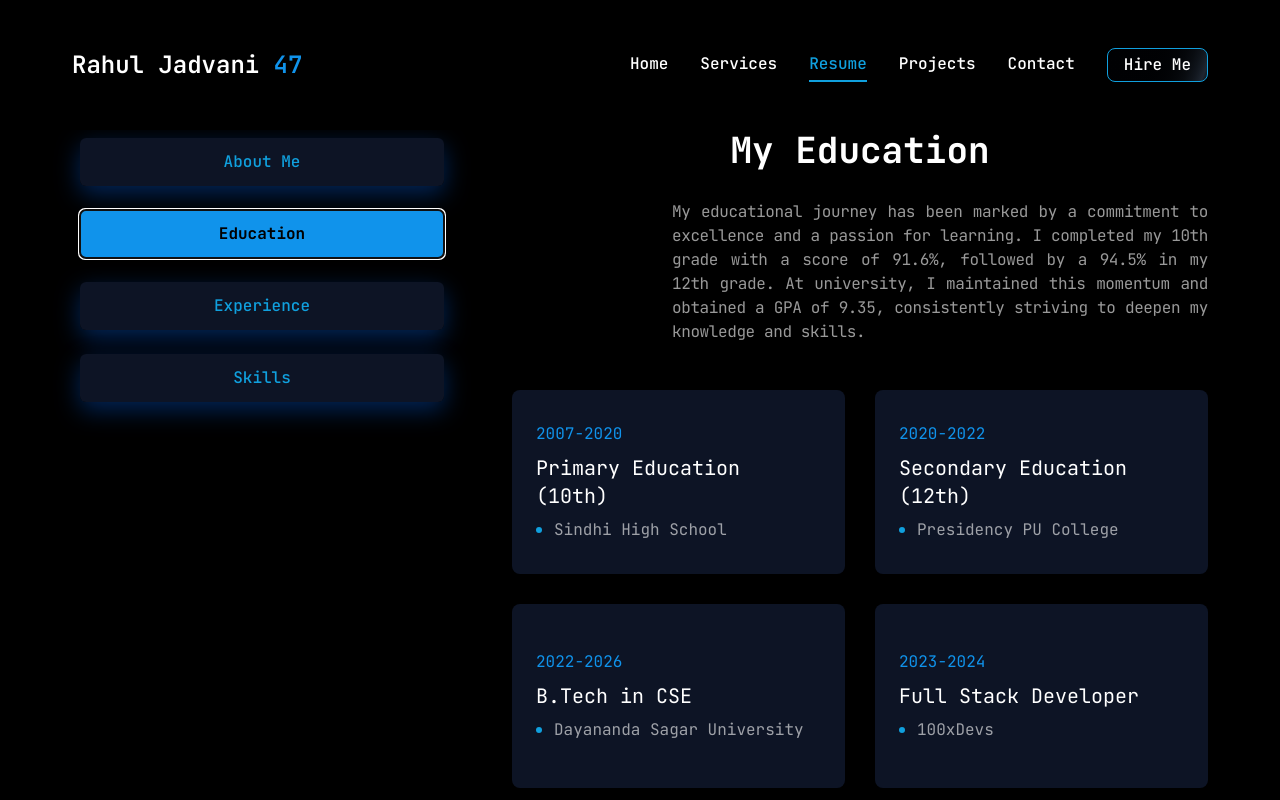
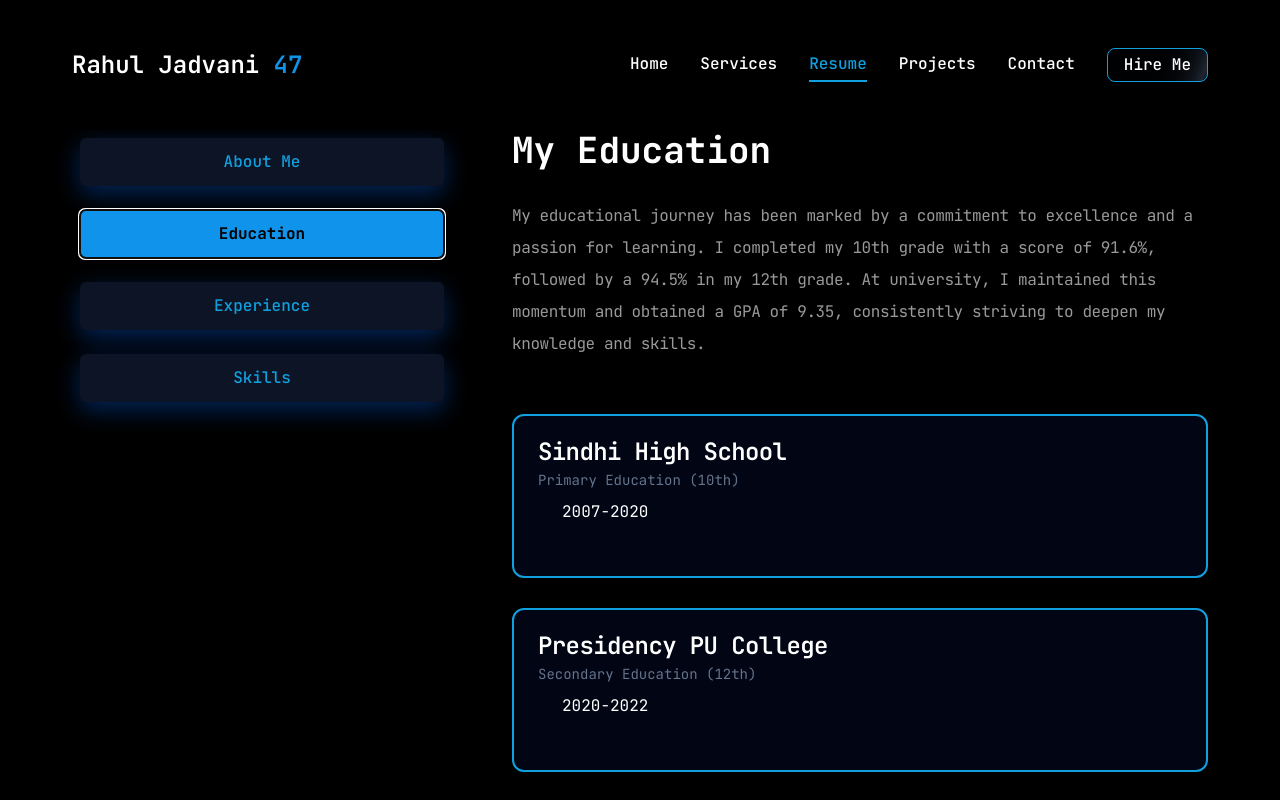
Before and after one commit to Rahul-Jadvani/RJ-Portfolio-Next-JS, a Next.js app: page /resume in a window 1280 px wide. Both pictures are taken after a click on the tab "Education". Shown: the top 800 px of the page. Built offline with nearby package versions, Linux system fonts and the light colour scheme.

Commit message:
completed resume

```diff
--- a/src/app/(Routes)/resume/page.tsx
+++ b/src/app/(Routes)/resume/page.tsx
@@ -1,202 +1,111 @@
-"use client"
+"use client";
 
-import { FaHtml5, FaCss3, FaReact, FaFigma, FaJs, FaNodeJs, FaGithub } from 'react-icons/fa6'
-import { SiTailwindcss, SiTypescript, SiNextdotjs, SiExpress, SiRecoil } from 'react-icons/si'
-
-import { Tabs, TabsContent, TabsList, TabsTrigger } from '@/components/ui/tabs'
-import { Tooltip, TooltipContent, TooltipProvider, TooltipTrigger } from '@/components/ui/tooltip'
-import { ScrollArea } from '@/components/ui/scroll-area'
-import { Card, CardContent, CardHeader, CardTitle, CardDescription } from "@/components/ui/card"
+import React from "react";
+import { FaHtml5, FaCss3, FaReact, FaFigma, FaJs, FaNodeJs, FaGithub } from "react-icons/fa6";
+import { SiTailwindcss, SiTypescript, SiNextdotjs, SiExpress, SiRecoil } from "react-icons/si";
+import { Tabs, TabsContent, TabsList, TabsTrigger } from "@/components/ui/tabs";
+import { Tooltip, TooltipContent, TooltipProvider, TooltipTrigger } from "@/components/ui/tooltip";
+import { ScrollArea } from "@/components/ui/scroll-area";
+import { Card, CardContent, CardHeader, CardTitle, CardDescription } from "@/components/ui/card";
 import {
   Carousel,
   CarouselContent,
   CarouselItem,
   CarouselNext,
   CarouselPrevious,
-} from "@/components/ui/carousel"
-import Autoplay from "embla-carousel-autoplay"
+} from "@/components/ui/carousel";
+import Autoplay from "embla-carousel-autoplay";
+import { motion } from "framer-motion";
 
-export function Example() {
-  return (
-    <Carousel
-      plugins={[
-        Autoplay({
-          delay: 2000,
-        }),
-      ]}
-    >
-      // ...
-    </Carousel>
-  )
-}
+// Data Types
+type AboutInfo = {
+  fieldName: string;
+  fieldValue: string;
+};
 
-import { motion } from 'framer-motion'
+type ExperienceItem = {
+  company: string;
+  role: string;
+  duration: string;
+  description: string;
+};
 
+type EducationItem = {
+  ins: string;
+  degree: string;
+  duration: string;
+};
 
-const experience = {
-  icon: "",  // You can add an icon here if you'd like, using a similar method as for skills
-  title: 'My Experience',
-  desc: "Throughout my career, I've been dedicated to applying my technical skills in real-world scenarios. From hands-on development in full stack projects to collaborating with diverse teams, I've consistently sought opportunities to learn and grow. My experiences have enabled me to refine my problem-solving abilities and deliver high-quality software solutions.",
-  items: [
+type SkillItem = {
+  icon: React.ReactNode;
+  name: string;
+};
+
+// Data Objects
+const experienceData: ExperienceItem[] = [
   {
     company: "Freelance",
-      role: 'Full Stack Developer',
-      duration: '2022-Present',
-      description: 'Worked on a variety of web development projects, including building responsive websites, single-page applications, and RESTful APIs using MERN stack and other modern technologies.'
+    role: "Full Stack Developer",
+    duration: "2022-Present",
+    description: "Worked on a variety of web development projects, including building responsive websites, single-page applications, and RESTful APIs using MERN stack and other modern technologies.",
   },
   {
     company: "Krsna Khadan",
-      role: 'Backend Developer',
-      duration: '2024-Present',
-      description: 'Currently working on a project management website related to coal, focusing on backend architecture and database integration using Express.js, PostgreSQL, and AWS.'
+    role: "Backend Developer",
+    duration: "2024-Present",
+    description: "Currently working on a project management website related to coal, focusing on backend architecture and database integration using Express.js, PostgreSQL, and AWS.",
   },
   {
     company: "100xDevs",
-      role: 'Full Stack Development Trainee',
-      duration: '2023-2024',
-      description: 'Participated in the 0-1 Full Stack Development program, gaining hands-on experience in building scalable web applications and improving collaboration and coding skills.'
+    role: "Full Stack Development Trainee",
+    duration: "2023-2024",
+    description: "Participated in the 0-1 Full Stack Development program, gaining hands-on experience in building scalable web applications and improving collaboration and coding skills.",
   },
   {
     company: "Student Projects",
-      role: 'Project Contributor',
-      duration: '2020-2026',
-      description: 'Contributed to multiple academic projects focusing on web development, including a simplified version of Atlassian\'s Jira, honing skills in teamwork, project management, and software development.'
-    }
-  ]
-};
+    role: "Project Contributor",
+    duration: "2020-2026",
+    description: "Contributed to multiple academic projects focusing on web development, including a simplified version of Atlassian's Jira, honing skills in teamwork, project management, and software development.",
+  },
+];
 
+const aboutData: AboutInfo[] = [
+  { fieldName: "Name", fieldValue: "Rahul Jadvani" },
+  { fieldName: "Phone", fieldValue: "+91 6362-050-449" },
+  { fieldName: "Experience", fieldValue: "2+ Months" },
+  { fieldName: "Discord", fieldValue: "abyss.47" },
+  { fieldName: "Nationality", fieldValue: "Indian" },
+  { fieldName: "Email", fieldValue: "rahuljadvani24@gmail.com" },
+  { fieldName: "Freelance", fieldValue: "Available" },
+  { fieldName: "Languages", fieldValue: "English, Hindi, Gujarati, Kannada" },
+];
 
-const about = {
+const educationData: EducationItem[] = [
+  { ins: "Sindhi High School", degree: "Primary Education (10th)", duration: "2007-2020" },
+  { ins: "Presidency PU College", degree: "Secondary Education (12th)", duration: "2020-2022" },
+  { ins: "Dayananda Sagar University", degree: "B.Tech in CSE", duration: "2022-2026" },
+  { ins: "100xDevs", degree: "Full Stack Developer", duration: "2023-2024" },
+];
 
-  title: 'About Me',
-  desc: 'I\'m Rahul Jadvani, a problem-solver at heart who loves finding creative solutions to everyday challenges. When I\'m not working, you can find me exploring new ideas, or just enjoying a good T.V show/Anime.',
-  info: [
-    {
-      fieldName: "Name",
-      fieldValue: "Rahul Jadvani"
-    },
-    {
-      fieldName: "Phone",
-      fieldValue: "+91 6362-050-449"
-    },
-    {
-      fieldName: "experience",
-      fieldValue: "2+ Months"
-    },
-    {
-      fieldName: "Discord",
-      fieldValue: "abyss.47"
-    },
-    {
-      fieldName: "Nationality",
-      fieldValue: "Indian"
-    },
-    {
-      fieldName: "Email",
-      fieldValue: "rahuljadvani24@gmail.com"
-    },
-    {
-      fieldName: "FreeLance",
-      fieldValue: "Available"
-    },
-    {
-      fieldName: "Languages",
-      fieldValue: "English, Hindi, Gujarati, kannada"
-    },
-  ]
-}
+const skillsData: SkillItem[] = [
+  { icon: <FaHtml5 />, name: "HTML 5" },
+  { icon: <FaCss3 />, name: "CSS 3" },
+  { icon: <FaJs />, name: "JavaScript" },
+  { icon: <SiTypescript />, name: "TypeScript" },
+  { icon: <FaReact />, name: "React.js" },
+  { icon: <SiNextdotjs />, name: "Next.js" },
+  { icon: <SiRecoil />, name: "Recoil" },
+  { icon: <SiTailwindcss />, name: "Tailwind CSS" },
+  { icon: <FaNodeJs />, name: "Node.js" },
+  { icon: <SiExpress />, name: "Express.js" },
+  { icon: <FaGithub />, name: "Git & GitHub" },
+  { icon: <FaFigma />, name: "Figma" },
+];
 
-const education = {
-  icon: "",
-  title: 'My Education',
-  desc: "My educational journey has been marked by a commitment to excellence and a passion for learning. I completed my 10th grade with a score of 91.6%, followed by a 94.5% in my 12th grade. At university, I maintained this momentum and obtained a GPA of 9.35, consistently striving to deepen my knowledge and skills.",
-  items: [
-    {
-      ins: "Sindhi High School",
-      degree: 'Primary Education (10th)',
-      duration: '2007-2020'
-    },
-    {
-      ins: "Presidency PU College",
-      degree: 'Secondary Education (12th)',
-      duration: '2020-2022'
-    },
-    {
-      ins: "Dayananda Sagar University",
-      degree: 'B.Tech in CSE',
-      duration: '2022-2026'
-    },
-    {
-      ins: "100xDevs",
-      degree: 'Full Stack Developer',
-      duration: '2023-2024'
-    },
-  ]
-}
-
-const skills = {
-  title: "My Skills",
-  desc: "I specialize in building full-stack web applications using a variety of modern technologies. From crafting elegant front-end designs to developing robust back-end solutions, I am committed to delivering high-quality, scalable, and user-friendly software solutions.",
-  skillList: [
-    {
-      icon: <FaHtml5 />,
-      name: 'HTML 5'
-    },
-    {
-      icon: <FaCss3 />,
-      name: 'CSS 3'
-    },
-    {
-      icon: <FaJs />,
-      name: 'JavaScript'
-    },
-    {
-      icon: <SiTypescript />,
-      name: 'TypeScript'
-    },
-    {
-      icon: <FaReact />,
-      name: 'React.js'
-    },
-    {
-      icon: <SiNextdotjs />,
-      name: 'Next.js'
-    },
-    {
-      icon: <SiRecoil />,
-      name: 'Recoil'
-    },
-    {
-      icon: <SiTailwindcss />,
-      name: 'Tailwind CSS'
-    },
-    {
-      icon: <FaNodeJs />,
-      name: 'Node.js'
-    },
-    {
-      icon: <SiExpress />,
-      name: 'Express.js'
-    },
-    {
-      icon: <FaGithub />,
-      name: 'Git & GitHub'
-    },
-    {
-      icon: <FaFigma />,
-      name: 'Figma'
-    }
-  ]
-}
-
-const Resume: React.FC = () => {
-  return (
+const Resume: React.FC = () => (
   <motion.div
     initial={{ opacity: 0 }}
-      animate={{
-        opacity: 1,
-        transition: { delay: 1.6, duration: 0.6, ease: "easeIn" }
-      }}
+    animate={{ opacity: 1, transition: { delay: 0.3, duration: 0.6, ease: "easeIn" } }}
     className="min-h-[80vh] flex items-center justify-center py-12 lg:py-0"
   >
     <div className="container mx-auto">
@@ -209,36 +118,30 @@ const Resume: React.FC = () => {
         </TabsList>
 
         <div className="lg:min-h-[70vh] w-full">
-            <TabsContent value="About" className='h-full w-full'>
+          {/* About Me Section */}
+          <TabsContent value="About" className="h-full w-full">
             <div className="flex flex-col gap-[30px] text-center xl:text-justify items-center justify-center">
-                <h3 className="text-4xl font-bold text-center">{about.title}</h3>
+              <h3 className="text-4xl font-bold text-center">About Me</h3>
               <p className="max-w-[600px] text-white/60 mx-auto lg:mx-0 tracking-tight text-base mb-6 lg:mb-4 xl:ml-40">
-                  {about.desc}
+                I'm Rahul Jadvani, a problem-solver at heart who loves finding creative solutions to everyday challenges. When I'm not working, you can find me exploring new ideas, or just enjoying a good T.V show/Anime.
               </p>
+              {/* Carousel for About Me Section */}
               <Carousel
-                  plugins={[
-                    Autoplay({
-                      delay: 2500,
-                    }),
-                  ]}
-                  opts={{
-                    align: "start",
-                    loop: true
-                  }}
+                plugins={[Autoplay({ delay: 2500 })]}
+                opts={{ align: "start", loop: true }}
                 orientation="vertical"
                 className="w-full max-w-md mt-16 flex justify-center items-center lg:hidden"
               >
                 <CarouselContent className="h-[160px]">
-                    {about.info.map((item) => (
+                  {aboutData.map((item) => (
                     <CarouselItem key={item.fieldName} className="w-[300px]">
                       <Card className="h-[142px]">
-                          {/* Content inside card */}
-                          <CardHeader className='flex flex-col items-center justify-center gap-6 group'>
+                        <CardHeader className="flex flex-col items-center justify-center gap-6 group">
                           <CardTitle>
-                              <h3 className='font-extrabold text-accent'>{item.fieldName}</h3>
+                            <h3 className="font-extrabold text-accent">{item.fieldName}</h3>
                           </CardTitle>
                           <CardDescription>
-                              <p className='text-[1.1rem] font-bold group-hover:text-white'>{item.fieldValue}</p>
+                            <p className="text-[1.1rem] font-bold group-hover:text-white">{item.fieldValue}</p>
                           </CardDescription>
                         </CardHeader>
                       </Card>
@@ -249,7 +152,6 @@ const Resume: React.FC = () => {
                 <CarouselNext />
               </Carousel>
 
-                {/* Larger screen carousel */}
               <Carousel
                   plugins={[
                     Autoplay({
@@ -264,7 +166,7 @@ const Resume: React.FC = () => {
                 >
                   <CarouselContent>
                     {
-                      about.info.map((item) => {
+                      aboutData.map((item) => {
                         return (
                           <CarouselItem key={item.fieldName} className='pl-6 basis-1/2 w-[84px]'>
                             <Card className='h-[160px]'>
@@ -287,91 +189,81 @@ const Resume: React.FC = () => {
                 </Carousel>
 
             </div>
-
           </TabsContent>
 
-            <TabsContent value="Education" className='h-full w-full'>
-              <div className="flex flex-col gap-[30px] text-center xl:text-justify">
-                <h3 className="text-4xl font-bold text-center">{education.title}</h3>
-                <p className="max-w-[600px] text-white/60 mx-auto lg:mx-0 tracking-tight text-base mb-6 lg:mb-4 xl:ml-40">
-                  {education.desc}
+          {/* Education Section */}
+          <TabsContent value="Education" className="h-full w-full">
+            <ScrollArea className="h-full w-full">
+              <div className="flex flex-col gap-[30px]">
+                <h3 className="text-4xl font-bold">My Education</h3>
+                <p className="text-white/60 tracking-tight mb-6 text-center lg:text-left">
+                  My educational journey has been marked by a commitment to excellence and a passion for learning. I completed my 10th grade with a score of 91.6%, followed by a 94.5% in my 12th grade. At university, I maintained this momentum and obtained a GPA of 9.35, consistently striving to deepen my knowledge and skills.
                 </p>
-                <ScrollArea className="h-[400px] ">
-                  <ul className="grid grid-cols-1 lg:grid-cols-2 gap-[30px] lg:min-w-[500px]">
-                    {education.items.map((item) => (
-                      <li
-                        key={item.ins}
-                        className="bg-slate-900/90 h-[184px] py-6 px-6 flex flex-col justify-center items-center lg:items-start gap-2 rounded-lg lg:text-left text-base"
-                      >
-                        <span className="text-accent-hover">{item.duration}</span>
-                        <h3 className="text-xl">{item.degree}</h3>
-                        <div className="flex items-center gap-3">
-                          <span className="w-[6px] h-[6px] rounded-full bg-accent"></span>
-                          <p className="text-white/60">{item.ins}</p>
+                {educationData.map((item) => (
+                  <Card key={item.degree} className="mx-auto lg:mx-0">
+                    <CardHeader>
+                      <CardTitle>{item.ins}</CardTitle>
+                      <CardDescription>{item.degree}</CardDescription>
+                      <CardContent>
+                        <p>{item.duration}</p>
+                      </CardContent>
+                    </CardHeader>
+                  </Card>
+                ))}
               </div>
-                      </li>
-                    ))}
-                  </ul>
             </ScrollArea>
-              </div>
           </TabsContent>
 
-            <TabsContent value="Experience" className='h-full w-full'>
-              <div className="flex flex-col gap-[30px] text-center xl:text-justify">
-                <h3 className="text-4xl font-bold text-center">{experience.title}</h3>
-                <p className="max-w-[600px] text-white/60 mx-auto lg:mx-0 tracking-tight text-base mb-6 lg:mb-4 xl:ml-40">
-                  {experience.desc}
+          {/* Experience Section */}
+          <TabsContent value="Experience" className="h-full w-full">
+            <ScrollArea className="h-full w-full">
+              <div className="flex flex-col gap-[30px]">
+                <h3 className="text-4xl font-bold">My Experience</h3>
+                <p className="text-white/60 tracking-tight mb-6 text-center lg:text-left">
+                  Throughout my career, I've been dedicated to applying my technical skills in real-world scenarios. From hands-on development in full stack projects to collaborating with diverse teams, I've consistently sought opportunities to learn and grow. My experiences have enabled me to refine my problem-solving abilities and deliver high-quality software solutions.
                 </p>
-                <ScrollArea className="h-[400px] ">
-                  <ul className="grid grid-cols-1 lg:grid-cols-2 gap-[30px] lg:min-w-[500px]">
-                    {experience.items.map((item) => (
-                      <li
-                        key={item.description}
-                        className="bg-slate-900/90 h-[184px] py-6 px-6 flex flex-col justify-center items-center lg:items-start gap-3 rounded-lg lg:text-left text-base"
-                      >
-                        <span className="text-accent-hover">{item.duration}</span>
-                        <h3 className="text-xl">{item.role}</h3>
-                        <div className="flex items-center gap-3">
-                          <span className="w-[6px] h-[6px] rounded-full bg-accent"></span>
-                          <p className="text-white/60">{item.company}</p>
+                {experienceData.map((item) => (
+                  <Card key={item.role} className="mx-auto lg:mx-0">
+                    <CardHeader>
+                      <CardTitle>{item.company}</CardTitle>
+                      <CardDescription>{item.role}</CardDescription>
+                      <CardContent>
+                        <p>{item.duration}</p>
+                        <p>{item.description}</p>
+                      </CardContent>
+                    </CardHeader>
+                  </Card>
+                ))}
               </div>
-                      </li>
-                    ))}
-                  </ul>
             </ScrollArea>
-              </div>
           </TabsContent>
 
-            <TabsContent value="Skills" className='h-full w-full'>
-              <div className="flex flex-col gap-[30px] text-center xl:text-justify">
-                <div className="flex flex-col gap-[30px] text-center xl:text-justify">
-                  <h3 className='text-4xl font-bold text-center'>{skills.title}</h3>
-                  <p className='max-w-[600px] text-white/60 mx-auto lg:mx-0 tracking-tight text-base mb-6 lg:mb-4 xl:ml-40'>{skills.desc}</p>
+          {/* Skills Section */}
+          <TabsContent value="Skills" className="h-full w-full">
+            <div className="flex flex-col gap-[30px]">
+              <h3 className="text-4xl font-bold">My Skills</h3>
+              <p className="text-white/60 tracking-tight mb-6 text-center lg:text-left">
+                I specialize in building full-stack web applications using a variety of modern technologies. From crafting elegant front-end designs to developing robust back-end solutions, I am committed to delivering high-quality, scalable, and user-friendly software solutions.
+              </p>
+              <div className="grid grid-cols-3 gap-6">
+                {skillsData.map((skill) => (
+                  <TooltipProvider key={skill.name}>
+                    <Tooltip>
+                      <TooltipTrigger>
+                        <div className="flex flex-col items-center justify-center gap-2">
+                          <div className="p-4 bg-secondary rounded-full">
+                            {skill.icon}
                           </div>
-                <ul className='grid grid-cols-2 sm:grid-cols-3 md:grid-cols-4 lg: gap-4 lg:gap-8'>
-                  {skills.skillList.map((skill) => {
-                    return (
-                      <li key={skill.name}>
-                        <TooltipProvider delayDuration={100}>
-                          <Tooltip>
-                            <div className='group'>
-                              <TooltipTrigger className='w-full h-[152px] bg-slate-900/90 rounded-xl flex justify-center items-center group-hover:text-accent-hover group-hover:bg-primary group-hover:border-accent group-hover:border-2 group-hover:shadow-inner group-hover:shadow-accent-hover transition-all duration-300 hover:scale-110'>
-                                <div className='text-6xl'>
-                                  {skill.icon}
+                          <p className="text-sm font-bold">{skill.name}</p>
                         </div>
                       </TooltipTrigger>
                       <TooltipContent>
-                                <div className='capitalize'>
-                                  {skill.name}
-                                </div>
+                        <p>{skill.name}</p>
                       </TooltipContent>
-                            </div>
                     </Tooltip>
                   </TooltipProvider>
-                      </li>
-                    )
-                  })}
-                </ul>
+                ))}
+              </div>
             </div>
           </TabsContent>
         </div>
@@ -379,6 +271,5 @@ const Resume: React.FC = () => {
     </div>
   </motion.div>
 );
-};
 
-export default Resume
+export default Resume;
```
Lines whose indentation alone changed are shown as unchanged.
